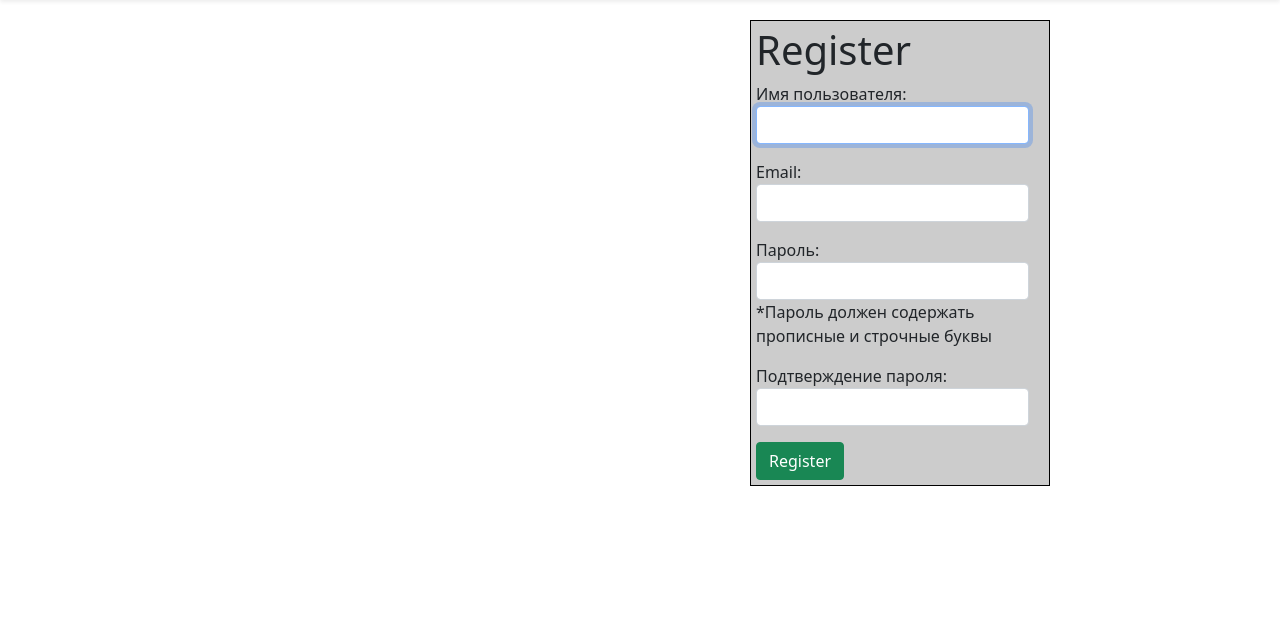
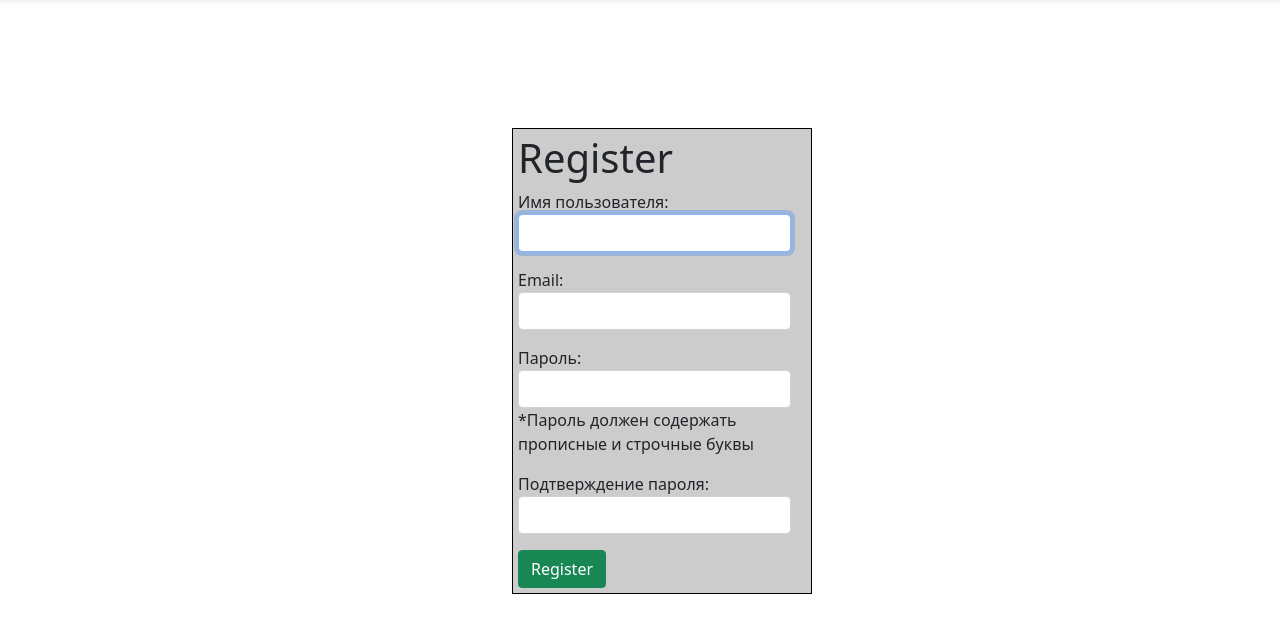
Before and after one commit to Lumberjack542/Project_for_overone, a Django app: page /register/ in a window 1280 px wide. Shown: the part 56-689 px from the top of the page. Run offline with Django 4.2, Linux system fonts and the light colour scheme.

Commit message:
requirements

```diff
--- a/Planer_manager/templates/register.html
+++ b/Planer_manager/templates/register.html
@@ -46,8 +46,8 @@
     padding-right: 20px;
     border: solid 1px black;
     float: left;
-    margin-top: 20px;
-    margin-left: 750px;
+    margin-top: 10%;
+    margin-left: 40%;
    }
 
   </style>
--- a/requirements.txt
+++ b/requirements.txt
@@ -1,4 +1,5 @@
 asgiref==3.5.0
 backports.zoneinfo==0.2.1
 Django==4.0.3
+Pillow==9.0.1
 sqlparse==0.4.2
```
